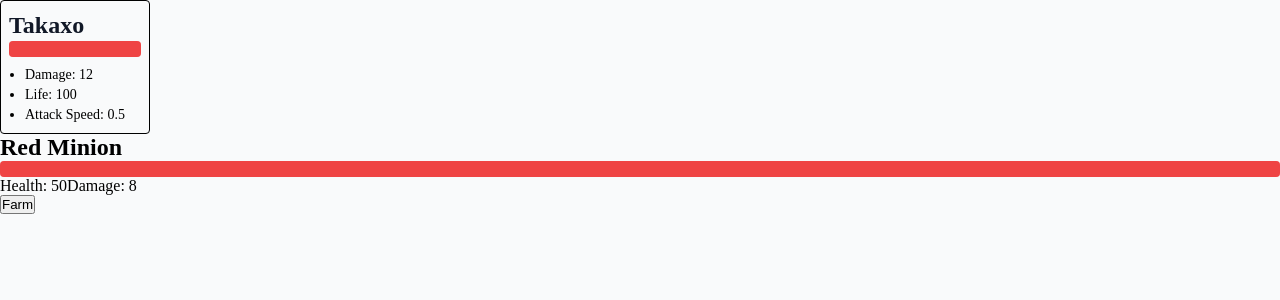
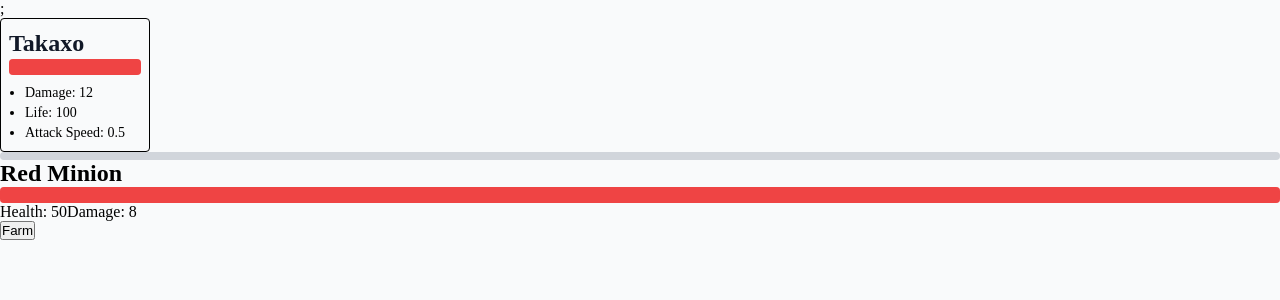
Before and after one commit to jparouca/ts-idle, a React (Vite) app: page / in a window 1280 px wide. Shown: the top 300 px of the page. Built offline with nearby package versions, Linux system fonts and the light colour scheme.

Commit message:
a simple progress bar for the combat attack

```diff
--- a/src/App.tsx
+++ b/src/App.tsx
@@ -2,6 +2,7 @@ import { useEffect, useState } from "react";
 import ChampionStatsContainer from "./components/ChampionStats";
 import RedMinion from "./components/RedMinion";
 import { Champion, GameState, Enemy } from "./types";
+import ProgressBar from "./components/AttackProgressBar";
 
 interface GameProps {
   gameState?: GameState;
@@ -29,12 +30,18 @@ const App: React.FC<GameProps> = ({gameState}) => {
   const [champion, setChampion] = useState<Champion>(gameState?.champion || initialGameState.champion);
   const [enemy, setEnemy] = useState<Enemy>(gameState?.currentEnemy || initialGameState.currentEnemy);
   const [inBattle, setInBattle] = useState<boolean>(gameState?.inBattle || initialGameState.inBattle);
+  const [championAttackProgress, setChampionAttackProgress] = useState<number>(0);
+  const [enemyAttackProgress, setEnemyAttackProgress] = useState<number>(0);
+
 
   useEffect(() => {
     let championInterval: ReturnType<typeof setInterval>;
     let enemyInterval: ReturnType<typeof setInterval>;
 
     if (inBattle) {
+      setChampionAttackProgress(0);
+      setEnemyAttackProgress(0);
+
       championInterval = setInterval(() => {
         setEnemy(prev => {
           if (prev.health > 0) {
@@ -44,6 +51,11 @@ const App: React.FC<GameProps> = ({gameState}) => {
             return prev;
           }
         });
+
+        setChampionAttackProgress(prev => prev + (100 / (1000 / champion.attackSpeed)));
+        if (championAttackProgress >= 100) {
+          setChampionAttackProgress(0);
+        }
       }, 1000 / champion.attackSpeed);
 
       enemyInterval = setInterval(() => {
@@ -60,12 +72,15 @@ const App: React.FC<GameProps> = ({gameState}) => {
     return () => {
       clearInterval(championInterval);
       clearInterval(enemyInterval);
+      setChampionAttackProgress(0);
     };
   }, [inBattle, champion.attackSpeed, enemy.attackSpeed]);
 
   return (
     <>
+      {console.log(championAttackProgress)};
       <ChampionStatsContainer champion={champion}/>
+      <ProgressBar progress={championAttackProgress} />
       <RedMinion enemy={enemy} />
       <button
         disabled={inBattle}
--- /dev/null
+++ b/src/components/AttackProgressBar.tsx
@@ -0,0 +1,13 @@
+interface ProgressBarProps {
+  progress: number;
+}
+
+const ProgressBar: React.FC<ProgressBarProps> = ({ progress }) => {
+  return (
+    <div className='w-full h-2 bg-gray-300 rounded'>
+      <div style={{ width: `${progress}%` }} className="h-full bg-gray-800 rounded"></div>
+    </div>
+  );
+};
+
+export default ProgressBar;
--- a/src/components/ChampionStats.tsx
+++ b/src/components/ChampionStats.tsx
@@ -1,4 +1,5 @@
 import {Champion} from '../types';
+import ProgressBar from './AttackProgressBar';
 import HealthBar from './HealthBar';
 
 interface ChampionStatsProps {
```
